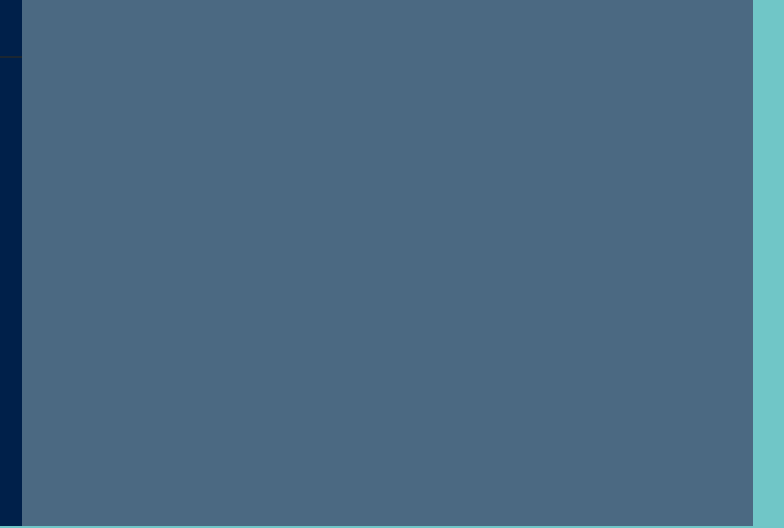
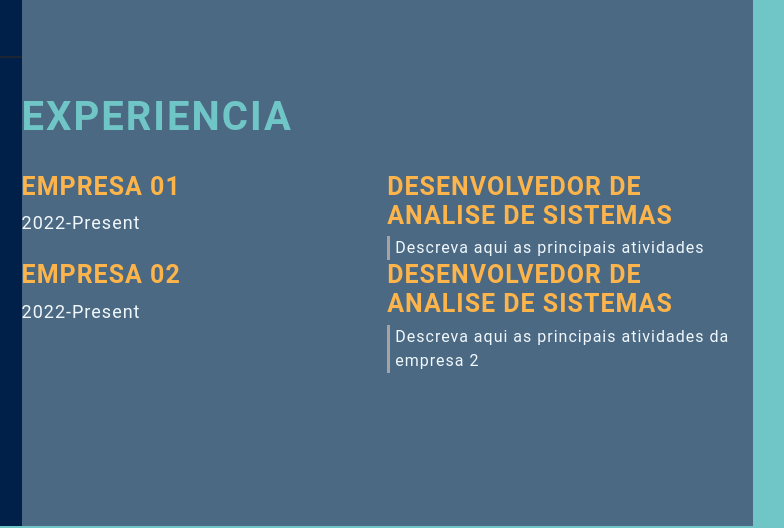
Before and after one commit to MatDSouza/matdsouza.github.io, a plain HTML site: page index.html in a window 1280 px wide. Shown: the part 306-834 px from the top of the page, 399-1183 px from the left. Drawn offline with Linux system fonts and the light colour scheme.

Commit message:
feature: add index.html

```diff
--- a/index.html
+++ b/index.html
@@ -46,6 +46,32 @@
                         </p>
                     </section>
                 </div>
+                <section class="experience gap">
+                    <div class="right-title">Experiencia</div>
+                    <div class="experience-contents">
+                        <div class="exp-left">
+                            <p class="exp-company-name">Empresa 01</p>
+                            <p class="exp-time-period ">2022-Present</p>
+                        </div>
+                        <div class="exp-right">
+                            <p class="exp-position">Desenvolvedor de Analise de Sistemas</p>
+                            <p class="exp-desc">
+                                Descreva aqui as principais atividades
+                            </p>
+                        </div>
+                        <div class="exp-left">
+                            <p class="exp-company-name">Empresa 02</p>
+                            <p class="exp-time-period ">2022-Present</p>
+                        </div>
+                        <div class="exp-right">
+                            <p class="exp-position">Desenvolvedor de Analise de Sistemas</p>
+                            <p class="exp-desc">
+                                Descreva aqui as principais atividades da empresa 2
+                            </p>
+                        </div>
+                    </div>
+
+            </section>
             </section>
     </main>
 </body>
```
